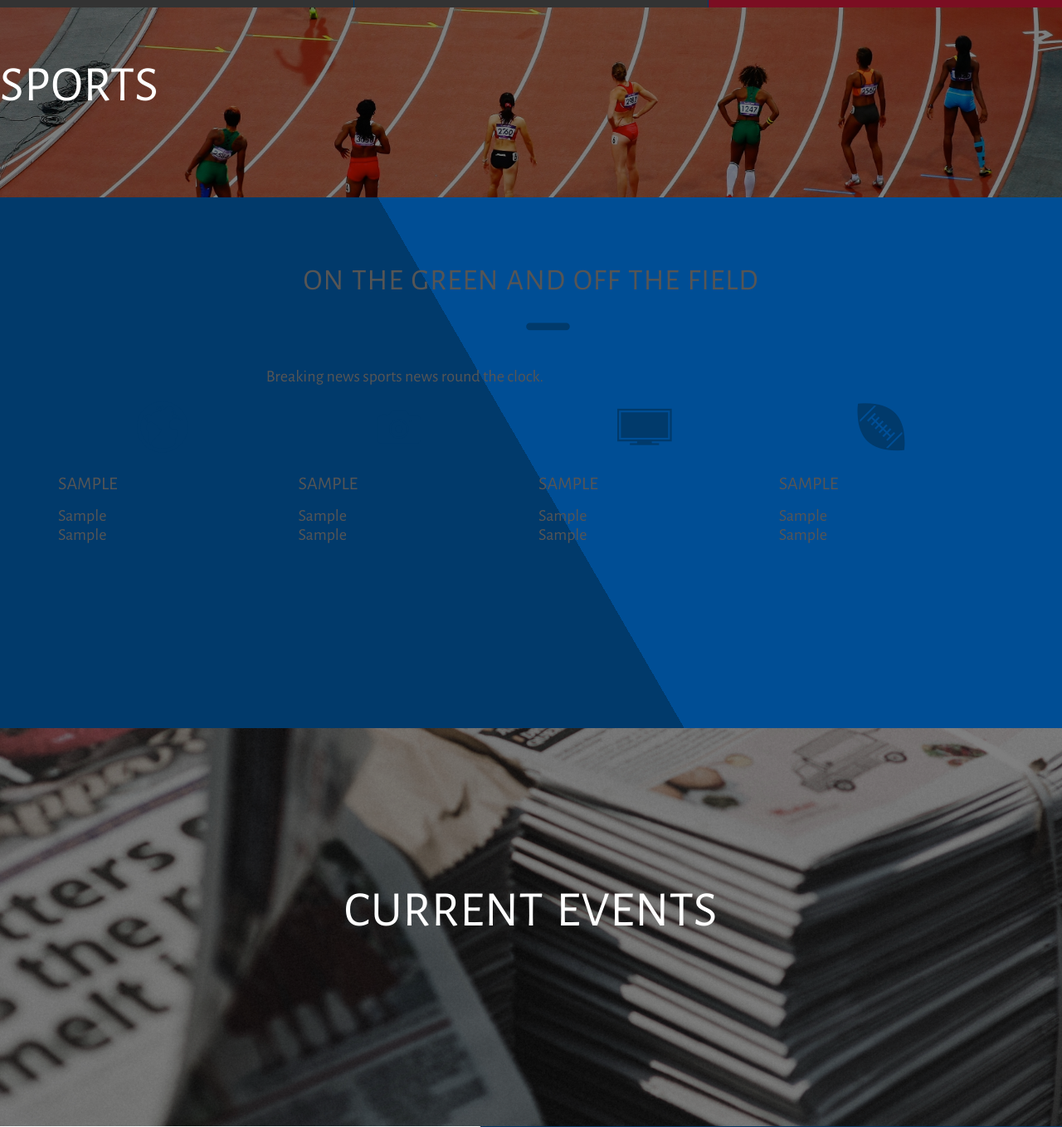
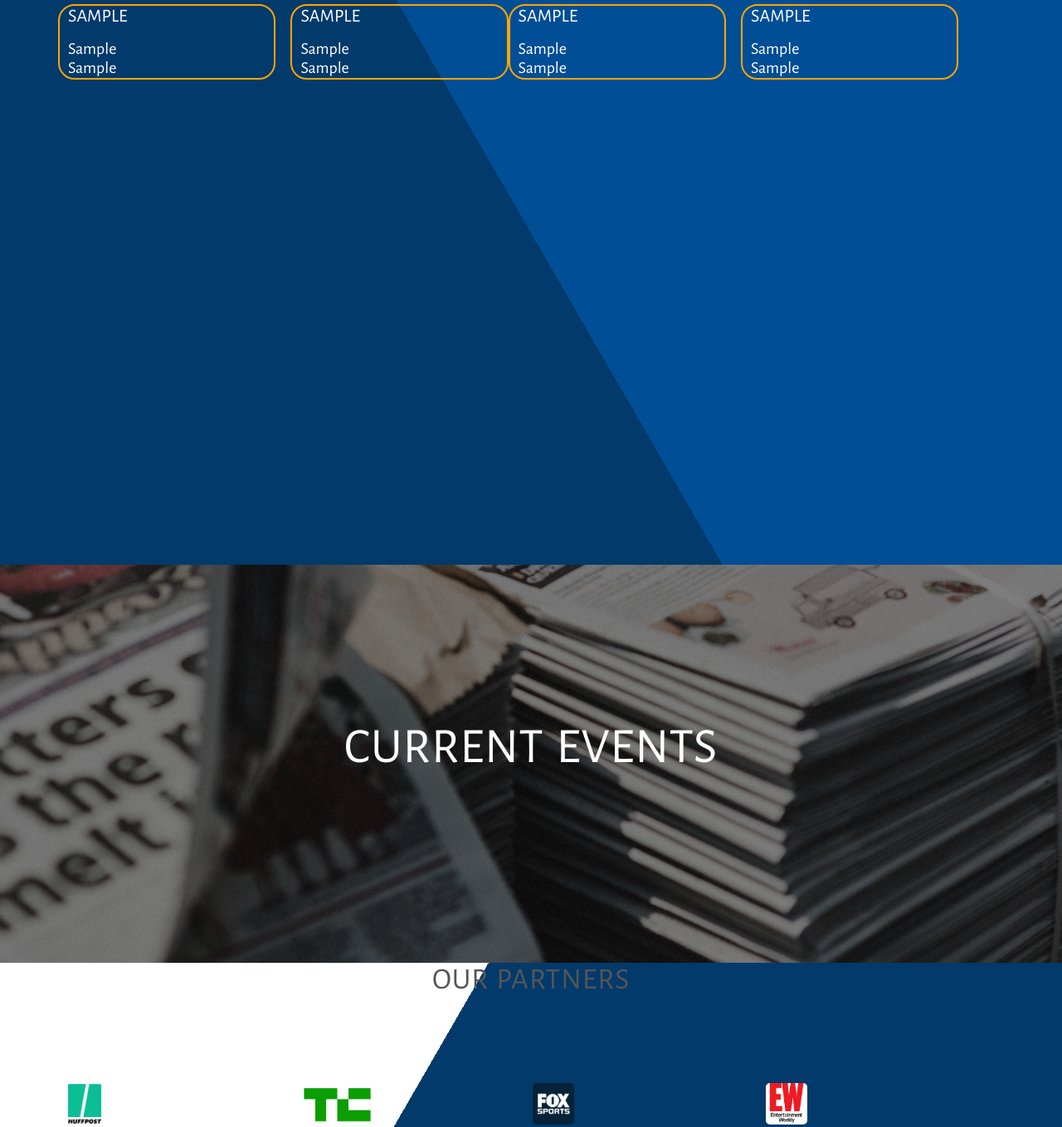
Before and after one commit to Suykim21/news, a Django app: template apps/news_app/templates/news_app/index.html in a window 1280 px wide. Shown: the part 2684-4043 px from the top of the page at 83% size. Run offline with Django 3.2, Linux system fonts and the light colour scheme; the template is opened without the code that fills it: most values are stand-ins (such as "Sample title", 1, 10 or a date in 2020); parts of the project's set-up code (start-up, migrations or seed data) failed here and were passed over; some libraries are stand-ins or nearby versions.

Commit message:
updated sports slide

```diff
--- a/apps/news_app/static/news_app/css/grid.css
+++ b/apps/news_app/static/news_app/css/grid.css
@@ -104,15 +104,16 @@
 }
 
 .span-3-of-4 {
-	width: 74.6%;
+	width: 74%;
 }
 
 .span-2-of-4 {
-	width: 49.2%;
+	width: 48.5%;
 }
 
 .span-1-of-4 {
-	width: 23.8%;
+	width: 23%;
+  padding: 1%;
 }
 
 
--- a/apps/news_app/static/news_app/css/index.css
+++ b/apps/news_app/static/news_app/css/index.css
@@ -34,10 +34,6 @@ body {
 .row {
   max-width: 1140px;
   margin: 0 auto;
-}
-
-section {
-  padding: 80px 0;
 }
 
 /* ----- HEADINGS ----- */
@@ -279,7 +275,6 @@ header {
 /* ----------------------------------------------- */
 
 .section-features {
-  padding-bottom: 20px;
   color: black;
   background-color: rgb(75, 147, 177);
   background-image: -webkit-linear-gradient(150deg, rgb(75, 147, 177) 35%, white 35%);
@@ -294,28 +289,6 @@ header {
 .section-features a {
   color: black;
 }
-
-/* ----------------------------------------------- */
-/* Sports */
-/* ----------------------------------------------- */
-
-.sports_par {
-  padding-top: 60px;
-  background: linear-gradient( rgba(0, 0, 0, 0.5), rgba(0, 0, 0, 0.5) ), url('sports_par.jpg');
-  background-size: cover;
-  background-position: center;
-  height: 100%;
-  background-attachment: fixed;
-  color: white !important;
-  max-width: 100%;
-}
-
-.sports {
-  height: 80vh;
-  background-color: #013A6B;
-  background-image: -webkit-linear-gradient(30deg, #013A6B 50%, #004E95 50%);
-}
-
 
 /* ----------------------------------------------- */
 /* Politics */
@@ -431,6 +404,46 @@ header {
   flex-direction: column;
 }
 
+/* ----------------------------------------------- */
+/* Sports */
+/* ----------------------------------------------- */
+
+.sports_par {
+  background: linear-gradient( rgba(0, 0, 0, 0.5), rgba(0, 0, 0, 0.5) ), url('sports_par.jpg');
+  background-size: cover;
+  background-position: center;
+  height: 100%;
+  background-attachment: fixed;
+  color: white !important;
+  max-width: 100%;
+}
+
+.sports {
+  color: white;
+  height: 100vh;
+  background-color: #013A6B;
+  background-image: -webkit-linear-gradient(30deg, #013A6B 50%, #004E95 50%);
+}
+
+.sports a {
+  color: white;
+}
+
+.sports .icon-big {
+    font-size: 350%;
+    display: block;
+    margin: auto;
+    width: 30%;
+    color: orange;
+    margin-bottom: 10px;
+}
+
+.sports .row .box {
+  padding: 0 10px !important;
+  border-radius: 20px;
+  border: 2px solid orange;
+}
+
 
 /* --------------------------------------------*/
 /*NEWS PHOTOS*/
@@ -457,13 +470,13 @@ header {
   background-image: -webkit-linear-gradient(150deg, #013A6B 65%, white 65%);
 }
 
-.box {
+.section-news .box {
   position: relative;
   overflow: hidden;
 }
 
 
-.box img {
+.section-news .box img {
   opacity: 1;
   -moz-transition: all 0.3s;
   -webkit-transition: all 0.3s;
@@ -471,14 +484,14 @@ header {
   border-radius: 5px;
 }
 
-.box:hover img {
+.section-news .box:hover img {
   opacity: 0.5;
   -moz-transform: scale(1.1);
   -webkit-transform: scale(1.1);
   transform: scale(1.1);
 }
 
-.box:hover .text {
+.section-news .box:hover .text {
   visibility: visible;
   color: rgb(15, 45, 57);
 }
@@ -637,11 +650,19 @@ footer p {
 /* ----------------------------------------------- */
 
 .js--wp-1,
-.js--wp-2 {
+.js--wp-2,
+.js--wp-4,
+.js--wp-5,
+.js--wp-7,
+.js--wp-8 {
   opacity: 0;
 }
 
 .js--wp-1.animated,
-.js--wp-2.animated {
+.js--wp-2.animated,
+.js--wp-4.animated,
+.js--wp-5.animated,
+.js--wp-7.animated,
+.js--wp-8.animated {
   opacity: 1;
 }
--- a/apps/news_app/static/news_app/js/index.js
+++ b/apps/news_app/static/news_app/js/index.js
@@ -54,4 +54,28 @@ $(document).ready(function() {
     offset: '35%'
   });
 
+  $('.js--wp-3').waypoint(function(direction) {
+    $('.js--wp-4').addClass('animated slideInLeft');
+  }, {
+    offset: '50%'
+  });
+
+  $('.js--wp-4').waypoint(function(direction) {
+    $('.js--wp-5').addClass('animated slideInRight');
+  }, {
+    offset: '50%'
+  });
+
+  $('.js--wp-6').waypoint(function(direction) {
+    $('.js--wp-7').addClass('animated slideInLeft');
+  }, {
+    offset: '70%'
+  });
+
+  $('.js--wp-6').waypoint(function(direction) {
+    $('.js--wp-8').addClass('animated slideInRight');
+  }, {
+    offset: '70%'
+  });
+
 });
--- a/apps/news_app/templates/news_app/index.html
+++ b/apps/news_app/templates/news_app/index.html
@@ -1,19 +1,18 @@
-{% load static %}
 
 <!DOCTYPE html>
 <html>
 
 <head>
+  {% load static %}
+  <meta charset="utf-8">
   <script src="https://code.jquery.com/ui/1.12.1/jquery-ui.js" integrity="sha256-T0Vest3yCU7pafRw9r+settMBX6JkKN06dqBnpQ8d30=" crossorigin="anonymous"></script>
-  <script type="text/javascript" src="{% static 'news_app/js/index.js' %}"></script>
   <link rel="stylesheet" type="text/css" href="{% static 'news_app/css/normalize.css' %}">
   <link rel="stylesheet" type="text/css" href="{% static 'news_app/css/grid.css' %}">
   <link rel="stylesheet" href="http://code.ionicframework.com/ionicons/2.0.1/css/ionicons.min.css">
-  <link rel="stylesheet" href="{% static 'news_app/css/index.css'%}" type="text/css">
   <link rel="stylesheet" href="{% static 'news_app/css/queries.css' %}">
   <link href="https://fonts.googleapis.com/css?family=Alegreya+Sans:400,400i,500,500i,700" rel="stylesheet">
   <link rel="stylesheet" href="https://cdnjs.cloudflare.com/ajax/libs/animate.css/3.5.2/animate.min.css">
-  <meta charset="utf-8">
+  <link rel="stylesheet" href="{% static 'news_app/css/index.css'%}" type="text/css">
   <title>Flash News</title>
 </head>
 
@@ -124,37 +123,56 @@
   </section>
 
   <section class="sports">
-    <div class="row">
-      <h2 style="padding-bottom: 0;">On the green and off the field</h2>
-      <i class="ion-minus-round icon-big" style="display: block; margin: auto; width: 1%;"></i>
-      <p class="long-copy">
-        Breaking news sports news round the clock.
-      </p>
-    </div>
-    <div class="row js--wp-1">
+    <div class="row js--wp-3">
+      <div class="js--wp-4">
         <div class="col span-1-of-4 box">
-        <i class="ion-earth icon-big"></i>
           <a href="{{urls.0}}" target="_blank"><h3>{{titles.0}}<br></h3></a>
           <p>{{pub.0}}</p>
           <p>{{descriptions.0}}</p>
         </div>
-      <div class="col span-1-of-4 box">
-        <i class="ion-ios-camera icon-big"></i>
+        <div class="col span-1-of-4 box" style="padding-right: 10px !important">
           <a href="{{urls.1}}" target="_blank"><h3>{{titles.1}}<br></h3></a>
           <p>{{pub.1}}</p>
           <p>{{descriptions.1}}</p>
         </div>
+      </div>
+      <div class="js--wp-5">
         <div class="col span-1-of-4 box">
-        <i class="ion-ios-monitor icon-big"></i>
           <a href="{{urls.2}}" target="_blank"><h3>{{titles.2}}<br></h3></a>
           <p>{{pub.2}}</p>
           <p>{{descriptions.2}}</p>
         </div>
         <div class="col span-1-of-4 box">
-        <i class="ion-ios-americanfootball icon-big"></i>
           <a href="{{urls.3}}" target="_blank"><h3>{{titles.3}}<br></h3></a>
           <p>{{ pub.3}}</p>
           <p>{{descriptions.3}}</p>
+        </div>
+      </div>
+    </div>
+    <div class="row js--wp-6">
+      <div class="js--wp-7">
+        <div class="col span-1-of-4 box">
+          <a href="{{urls.0}}" target="_blank"><h3>{{titles.0}}<br></h3></a>
+          <p>{{pub.0}}</p>
+          <p>{{descriptions.0}}</p>
+        </div>
+        <div class="col span-1-of-4 box" style="padding-right: 10px !important">
+          <a href="{{urls.1}}" target="_blank"><h3>{{titles.1}}<br></h3></a>
+          <p>{{pub.1}}</p>
+          <p>{{descriptions.1}}</p>
+        </div>
+      </div>
+      <div class="js--wp-8">
+        <div class="col span-1-of-4 box">
+          <a href="{{urls.2}}" target="_blank"><h3>{{titles.2}}<br></h3></a>
+          <p>{{pub.2}}</p>
+          <p>{{descriptions.2}}</p>
+        </div>
+        <div class="col span-1-of-4 box">
+          <a href="{{urls.3}}" target="_blank"><h3>{{titles.3}}<br></h3></a>
+          <p>{{ pub.3}}</p>
+          <p>{{descriptions.3}}</p>
+        </div>
       </div>
     </div>
   </section>
```
Lines whose indentation alone changed are shown as unchanged.
